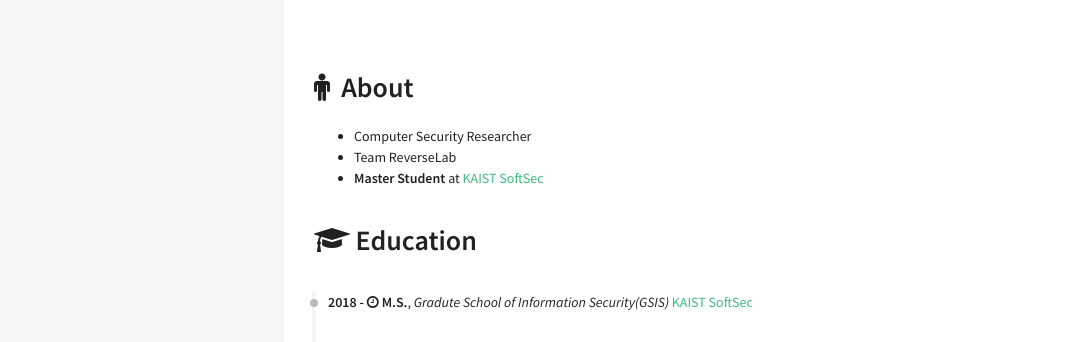
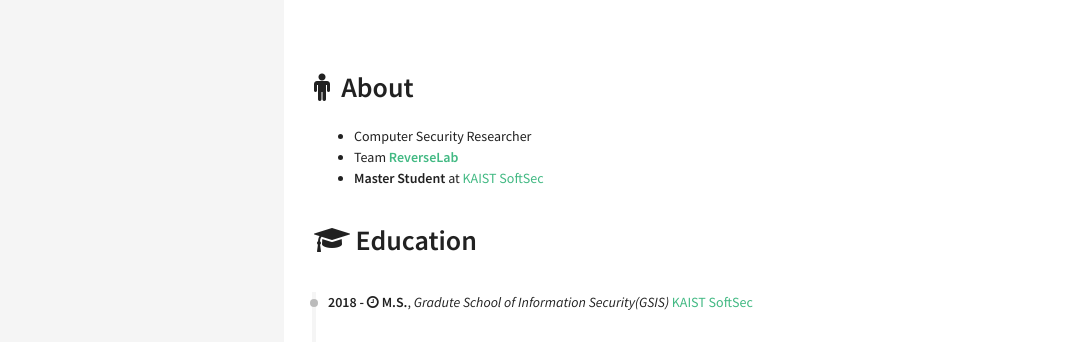
Before and after one commit to zanywhale/zanywhale.github.io, a Jekyll site: the page built from index.html, in a window 1280 px wide. Shown: the top 342 px of the page, without its empty margins (36-1122 px from the left). Built offline with Jekyll 4.4.1, drawn with Linux system fonts in a browser that asks for light colours.

```diff
--- a/_includes/sections/about.html
+++ b/_includes/sections/about.html
@@ -9,7 +9,7 @@
           Computer Security Researcher
         </li>
         <li>
-          Team ReverseLab
+          Team <a href="https://ReverseLab.kr"><strong>ReverseLab</strong></a>
         </li>
         <li>
           <strong>Master Student</strong> at <a href= "https://softsec.kaist.ac.kr/">KAIST SoftSec</a>
```
